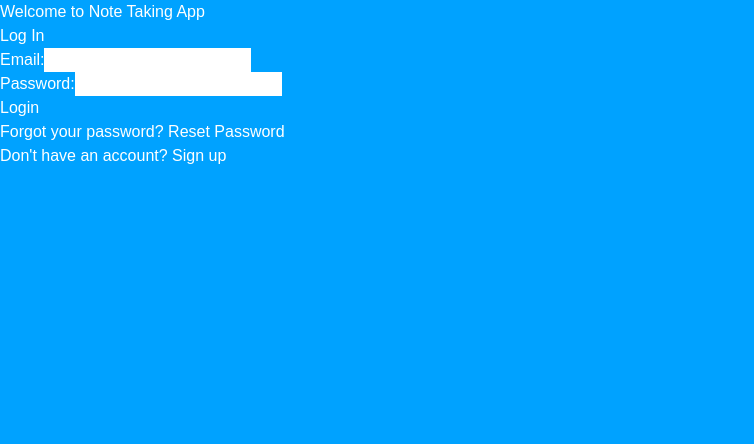
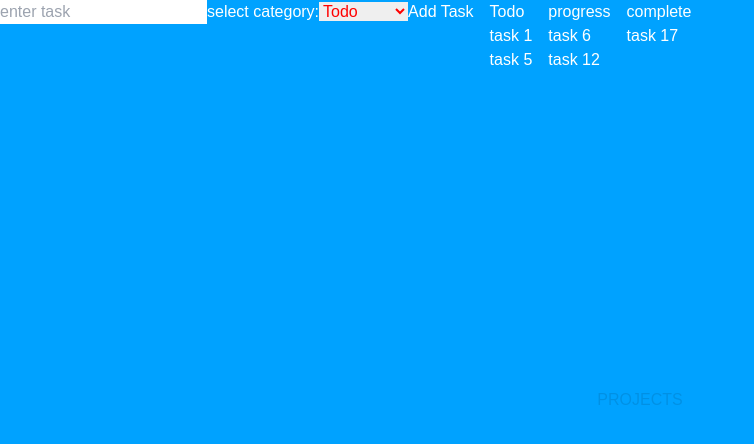
Before and after one commit to vickypython/BrowserRouter-usecase, a React (Vite) app: page / in a window 1280 px wide. Shown: the top 444 px of the page, without its empty margins (0-754 px from the left). Built offline with nearby package versions, Linux system fonts and the light colour scheme.

Commit message:
created section with categories for learning purpose

```diff
--- a/src/components/Projects.jsx
+++ b/src/components/Projects.jsx
@@ -1,7 +1,126 @@
+import PropTypes from 'prop-types'; // Import PropTypes
+import { useState, useMemo,useRef } from "react";
+
 export const Projects = () => {
+  const titleRef=useRef('')
+  const optionRef=useRef('')
+  const [tasks, setTasks] = useState({
+    Todo: [
+      {
+        id: 1,
+        title: "task 1",
+        categorys: "todo",
+      },
+      {
+        id: 15,
+        title: "task 5",
+        categorys: "todo",
+      },
+    ],
+    progress: [
+      {
+        id: 3,
+        title: "task 6",
+        categorys: "progress",
+      },
+      {
+        id: 12,
+        title: "task 12",
+        categorys: "progress",
+      },
+    ],
+    complete: [
+      {
+        id: 10,
+        title: "task 17",
+        categorys: "complete",
+      },
+    ],
+  });
+
+  // Getting the categories (Todo, progress, complete) dynamically
+  const categories = useMemo(() => {
+    return Object.keys(tasks);
+  }, [tasks]);
+  const handleSubmit=(e)=>{
+e.preventDefault()
+const payload={
+  id:self.crypto.randomUUID(),
+  title:titleRef.current.value,
+  categorys:optionRef.current.value
+}
+if('mode'=='add'){
+  addHander(payload)
+}else{
+  EditHandler(payload)
+}
+  }
+const addHander=(payload)=>{
+const templist=[...tasks[payload.categorys]]
+templist.push(payload)
+setTasks(prevState=>(
+  {
+    ...prevState,[payload.categorys]:templist
+  }
+))
+
+}
   return (
-    <div>
-      <h1>Projects</h1>
+    <div style={{ display: "flex", gap: "16px" }}>
+      <h1 style={{ opacity: "0.1" }}>Projects</h1>
+<form onSubmit={handleSubmit}>
+  <input ref={titleRef} type="text" name="" id="" placeholder='enter task' style={{color:'red'}}/>
+  <label htmlFor="">select category:
+  <select ref={optionRef} name="choose one" id="" style={{color:'red'}}>
+      <option value="">Todo</option>
+        <option value="">progress</option>
+     <option value="">Complete</option>
+    </select>
+  </label>
+  <button type="submit" inputMode='add'>Add Task</button>
+</form>
+      {categories.map((category) => (
+        // Pass category name to TaskList component
+        <TaskList key={category} names={category}>
+          {tasks[category].map((task) => (
+            <TaskCard key={task.id} task={task} />
+          ))}
+        </TaskList>
+      ))}
     </div>
   );
 };
+
+// TaskList component will render a list of tasks for a specific category
+const TaskList = ({ names, children }) => {
+  return (
+    <div>
+      <h2>{names}</h2> {/* Display the name of the category etc "Todo","Progress","Completed" */}
+      <div>{children}</div>{/* cards*/}
+    </div>
+  );
+};
+
+// Adding PropTypes validation for TaskList
+TaskList.propTypes = {
+  names: PropTypes.string.isRequired, // Validate 'names' as required string
+  children: PropTypes.node.isRequired, // Validate 'children' as required
+};
+
+// TaskCard component will render each task
+const TaskCard = ({ task }) => {
+  return (
+    <div>
+      <p>{task.title}</p>
+    </div>
+  );
+};
+
+// Adding PropTypes validation for TaskCard
+TaskCard.propTypes = {
+  task: PropTypes.shape({
+    id: PropTypes.number.isRequired,
+    title: PropTypes.string.isRequired,
+    categorys: PropTypes.string.isRequired,
+  }).isRequired,
+};
--- a/src/main.jsx
+++ b/src/main.jsx
@@ -4,13 +4,14 @@ import App from "./App.jsx";
 import "./index.css";
 import { BrowserRouter as Router, Routes, Route } from "react-router-dom";
 import { Home } from "./components/Home.jsx";
+import { Projects } from "./components/Projects.jsx";
 
 ReactDOM.createRoot(document.getElementById("root")).render(
   <React.StrictMode>
     <Router>
       <Routes>
-        <Route path="/" element={<Home/>}/>
-        <Route path="/app" element={<App />}/>
+        <Route path="/home" element={<Home/>}/>
+        <Route path="/" element={<Projects />}/>
       </Routes>
     </Router>
   </React.StrictMode>
```
Also changed, not shown: src/components/Home.jsx (+5 -6 lines).
